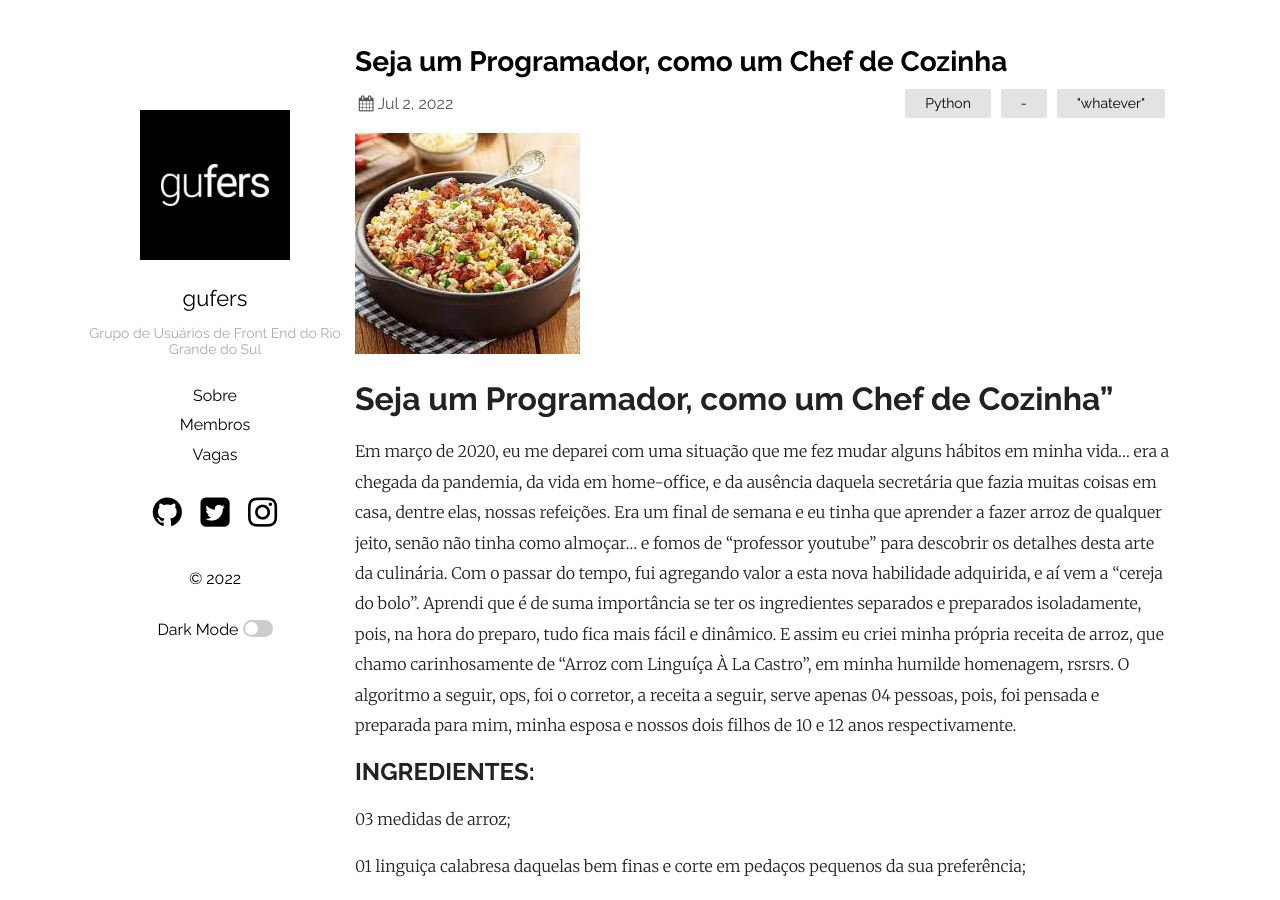
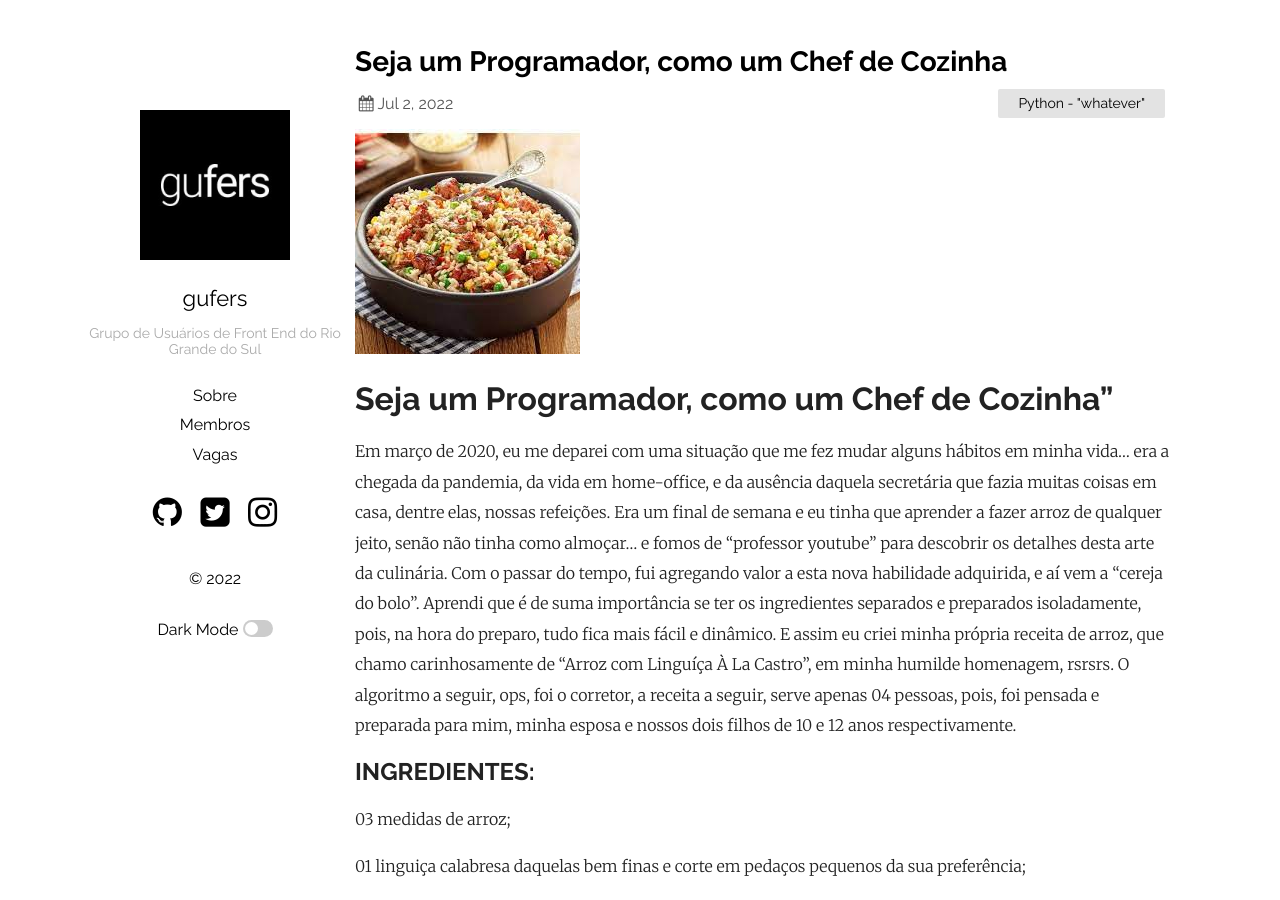
Before and after one commit to osgufers/osgufers.github.io, a Jekyll site: the page built from _posts/2022-07-02-Seja-um-Programador-como-um-Chef-de-cozinha.md, in a window 1280 px wide and 900 px high. Built offline with Jekyll 4.4.1, drawn with Linux system fonts in a browser that asks for light colours.

Commit message:
Corrigido texto em categorias

```diff
--- a/_posts/2022-07-02-Seja-um-Programador-como-um-Chef-de-cozinha.md
+++ b/_posts/2022-07-02-Seja-um-Programador-como-um-Chef-de-cozinha.md
@@ -2,7 +2,7 @@
 layout: post
 title: "Seja um Programador, como um Chef de Cozinha"
 date: 2022-07-02 16:45:00 +0530
-categories: Python - "whatever"
+categories: [Python - "whatever"]
 ---
 ![foto_da_receita](/assets/images/receita.jpg)
 
```
